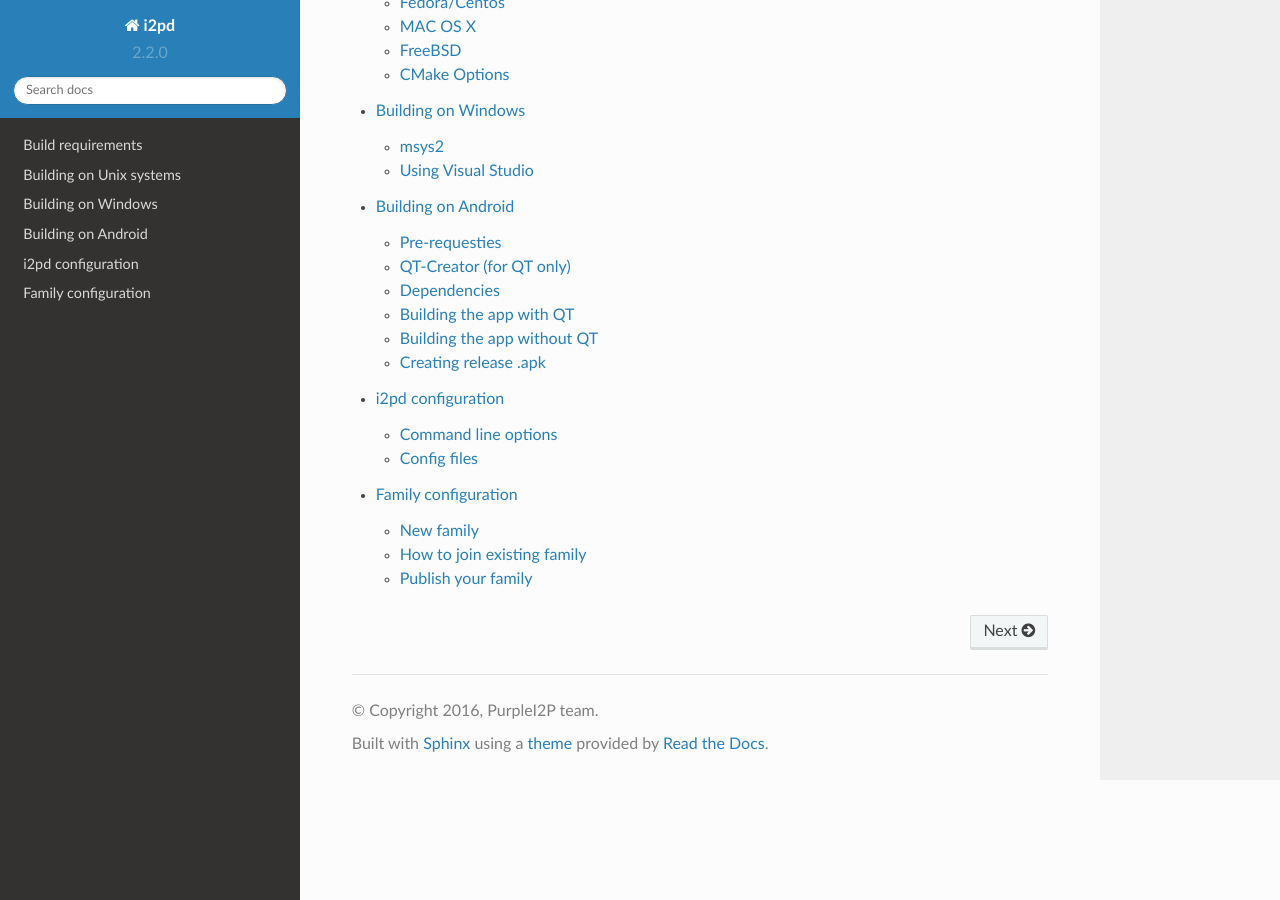
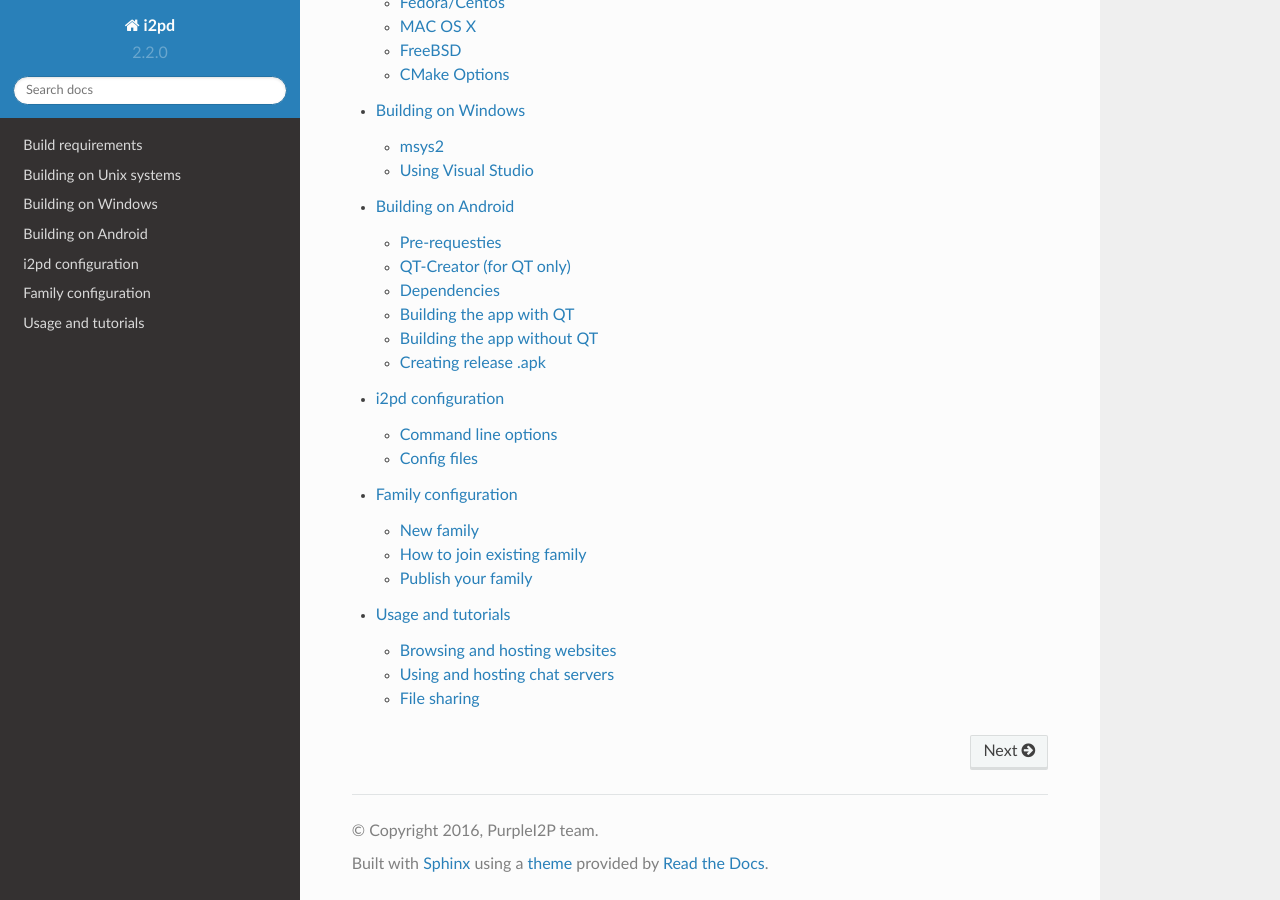
Before and after one commit to PurpleI2P/i2pd, a Sphinx documentation site: the page built from docs/index.rst, in a window 1280 px wide and 900 px high, scrolled down 805 px. Built offline with Sphinx 7.4.7 and the Read the Docs theme 2.0.0, drawn with Linux system fonts in a browser that asks for light colours; some of the changed lines change nothing that is shown.

Commit message:
adding usage docs

```diff
--- a/docs/index.rst
+++ b/docs/index.rst
@@ -35,3 +35,4 @@
    build_notes_android
    configuration
    family
+   usage
--- /dev/null
+++ b/docs/usage.md
@@ -0,0 +1,130 @@
+Usage and tutorials
+===================
+
+
+i2pd can be used for:
+
+* [anonymous websites](#browsing-and-hosting-websites)
+* [anonymous chats](#using-and-hosting-chat-servers)
+* [anonymous file sharing](#file-sharing)
+
+and many more.
+
+## Browsing and hosting websites
+
+### Browse anonymous websites
+
+To browse anonymous websites inside Invisible Internet, configure your web browser to use HTTP proxy 127.0.0.1:4444 (available by default in i2pd).
+
+In Firefox: Preferences -> Advanced -> Network tab -> Connection Settings -> choose Manual proxy configuration, Enter HTTP proxy 127.0.0.1, Port 4444
+
+In Chromium: run chromium executable with key
+
+    chromium --proxy-server="http://127.0.0.1:4444"
+
+Note that if you wish to stay anonymous too you'll need to tune your browser for better privacy. Do your own research, [can start here](http://www.howtogeek.com/102032/how-to-optimize-mozilla-firefox-for-maximum-privacy/).
+
+Big list of Invisible Internet websites can be found at [identiguy.i2p](http://identiguy.i2p).
+
+### Host anonymous website
+
+
+If you wish to run your own website in Invisible Internet, follow those steps:
+
+1) Run your webserver and find out which host:port it uses (for example, 127.0.0.1:8080).
+
+2) Configure i2pd to create HTTP server tunnel. Put in your ~/.i2pd/tunnels.conf file:
+
+    [anon-website]
+    type = http
+    host = 127.0.0.1
+    port = 8080
+    keys = anon-website.dat
+
+3) Restart i2pd.
+
+4) Find b32 destination of your website.
+
+Go to webconsole -> [I2P tunnels page](http://127.0.0.1:7070/?page=i2p_tunnels). Look for Sever tunnels and you will see address like \<long random string\>.b32.i2p next to anon-website.
+
+Website is now available in Invisible Internet by visiting this address.
+
+5) (Optional) Register short and rememberable .i2p domain on [inr.i2p](http://inr.i2p).
+
+
+## Using and hosting chat servers
+
+### Running anonymous IRC server
+
+1) Run your IRC server software and find out which host:port it uses (for example, 127.0.0.1:5555).
+
+For small private IRC servers you can use [miniircd](https://github.com/jrosdahl/miniircd), for large public networks [UnreadIRCd](https://www.unrealircd.org/).
+
+2) Configure i2pd to create IRC server tunnel.
+
+Simplest case, if your server does not support WebIRC, add this to ~/.i2pd/tunnels.conf:
+
+    [anon-chatserver]
+    type = irc
+    host = 127.0.0.1
+    port = 5555
+    keys = chatserver-key.dat
+
+And that is it.
+
+Alternatively, if your IRC server supports WebIRC, for example, UnreadIRCd, put this into UnrealIRCd config:
+
+    webirc {
+        mask 127.0.0.1;
+        password your_password;
+    };
+
+Also change line:
+
+    modes-on-connect "+ixw";
+
+to
+
+    modes-on-connect "+iw";
+
+And this in ~/.i2pd/tunnels.conf:
+
+    [anon-chatserver]
+    type = irc
+    host = 127.0.0.1
+    port = 5555
+    keys = chatserver-key.dat
+    webircpassword = your_password
+
+3) Restart i2pd.
+
+4) Find b32 destination of your anonymous IRC server.
+
+Go to webconsole -> [I2P tunnels page](http://127.0.0.1:7070/?page=i2p_tunnels). Look for Sever tunnels and you will see address like \<long random string\>.b32.i2p next to anon-chatserver.
+
+Clients will use this address to connect to your server anonymously.
+
+### Connect to anonymous IRC server
+
+To connect to IRC server at *walker.i2p*, add this to ~/.i2pd/tunnels.conf:
+
+    [IRC2]
+    type = client
+    address = 127.0.0.1
+    port = 6669
+    destination = walker.i2p
+    #keys = walker-keys.dat
+
+Restart i2pd, then connect to irc://127.0.0.1:6669 with your IRC client.
+
+## File sharing
+
+You can share and download torrents with [Transmission-I2P](https://github.com/l-n-s/transmission-i2p).
+
+Alternative torrent-clients are [Robert](http://en.wikipedia.org/wiki/Robert_%28P2P_Software%29) and [Vuze](https://en.wikipedia.org/wiki/Vuze).
+
+Robert uses BOB protocol, i2pd must be run with parameter --bob.enabled=true.
+
+Vuze uses I2CP protocol, i2pd must be run with parameter --i2cp.enabled=true.
+
+Also, visit [postman tracker](http://tracker2.postman.i2p).
```
